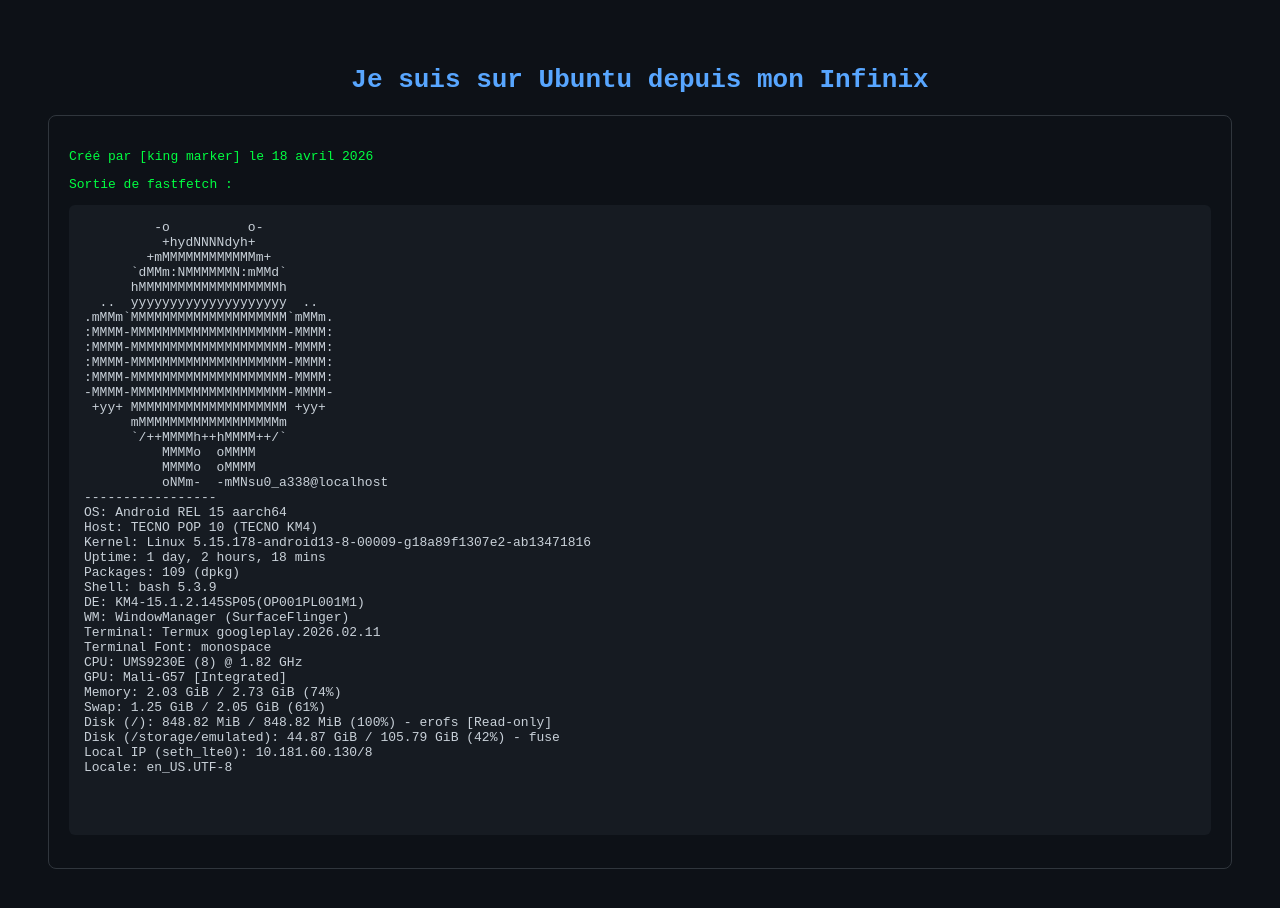
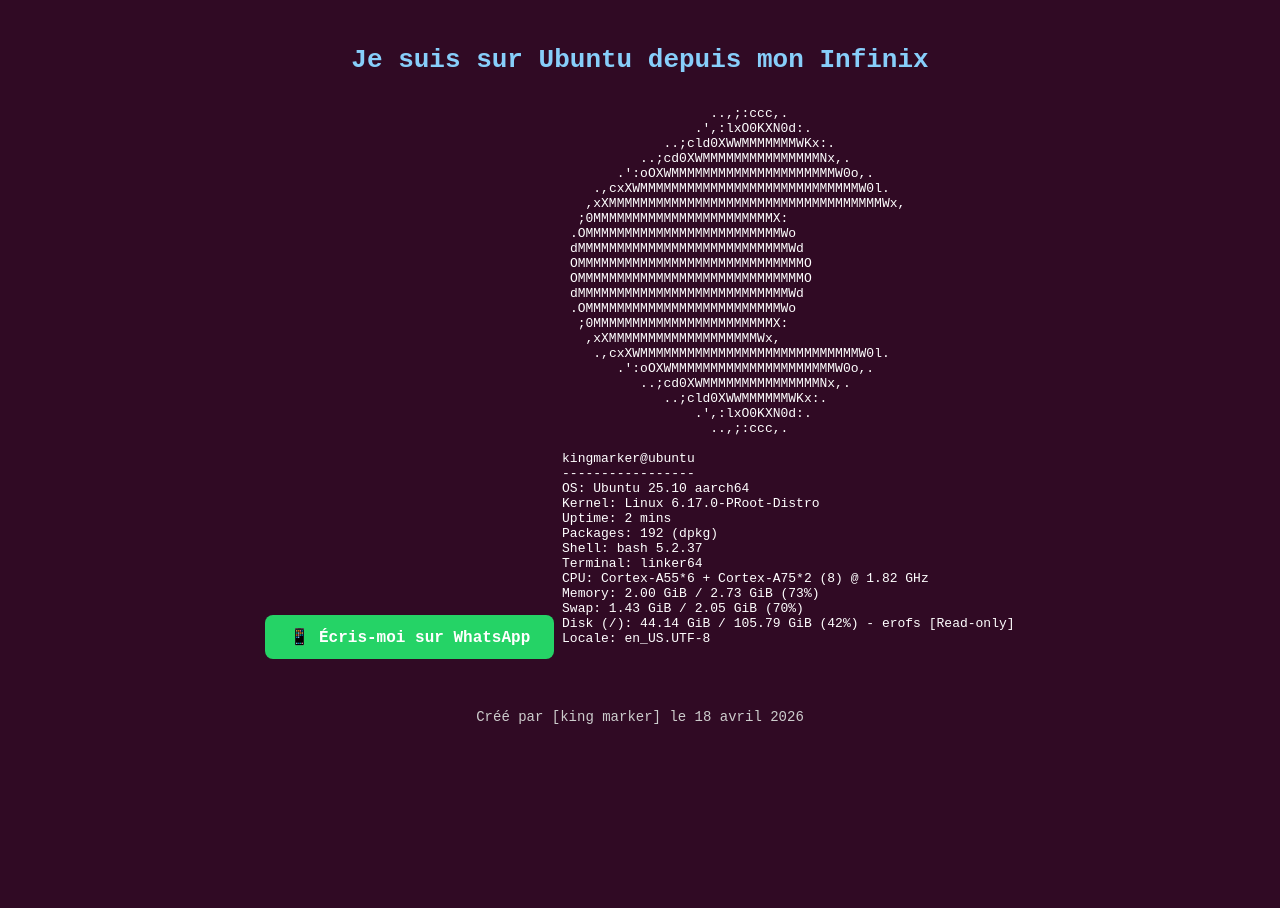
Before and after one commit to kingmaker225/kingmaker225.github.io, a plain HTML site: page index.html in a window 1280 px wide. After the commit the page ends 800 px from the top, so only its background shows below. Drawn offline with Linux system fonts and the light colour scheme.

Commit message:
Update index.html

```diff
--- a/index.html
+++ b/index.html
@@ -1,42 +1,63 @@
-<!DOCTYPE html><html><head><meta charset="UTF-8"><title>King Marker</title><style>body{background:#0d1117;color:#00ff41;font-family:monospace;padding:40px}h1{color:#58a6ff;text-align:center}.box{border:1px solid #30363d;padding:20px;border-radius:8px;margin:20px 0}pre{background:#161b22;padding:15px;border-radius:6px;overflow-x:auto;color:#c9d1d9;white-space:pre-wrap}</style></head><body><h1>Je suis sur Ubuntu depuis mon Infinix</h1><div class="box"><p>Créé par [king marker] le 18 avril 2026</p><p>Sortie de fastfetch :</p><pre>
-         -o          o-
-          +hydNNNNdyh+
-        +mMMMMMMMMMMMMm+
-      `dMMm:NMMMMMMN:mMMd`
-      hMMMMMMMMMMMMMMMMMMh
-  ..  yyyyyyyyyyyyyyyyyyyy  ..
-.mMMm`MMMMMMMMMMMMMMMMMMMM`mMMm.
-:MMMM-MMMMMMMMMMMMMMMMMMMM-MMMM:
-:MMMM-MMMMMMMMMMMMMMMMMMMM-MMMM:
-:MMMM-MMMMMMMMMMMMMMMMMMMM-MMMM:
-:MMMM-MMMMMMMMMMMMMMMMMMMM-MMMM:
--MMMM-MMMMMMMMMMMMMMMMMMMM-MMMM-
- +yy+ MMMMMMMMMMMMMMMMMMMM +yy+
-      mMMMMMMMMMMMMMMMMMMm
-      `/++MMMMh++hMMMM++/`
-          MMMMo  oMMMM
-          MMMMo  oMMMM
-          oNMm-  -mMNsu0_a338@localhost
+<!DOCTYPE html>
+<html>
+<head>
+<meta charset="UTF-8">
+<title>kingmarker@Ubuntu-Infinix</title>
+<style>
+body{background:#300A24;color:#FFFFFF;font-family:monospace;padding:20px;text-align:center}
+pre{text-align:left;display:inline-block;white-space:pre-wrap}
+h1{color:#87CEFA}
+.whatsapp-btn{display:inline-block;background:#25D366;color:white;padding:12px 24px;border-radius:8px;text-decoration:none;font-weight:bold;margin:20px 0;font-size:16px}
+.footer{margin-top:30px;font-size:14px;color:#ccc}
+</style>
+</head>
+<body>
+<h1>Je suis sur Ubuntu depuis mon Infinix</h1>
+
+<a href="https://wa.me/2250172379588" class="whatsapp-btn" target="_blank">
+   📱 Écris-moi sur WhatsApp
+</a>
+
+<pre>
+                   ..,;:ccc,.
+                 .',:lxO0KXN0d:.
+             ..;cld0XWWMMMMMMMWKx:.
+          ..;cd0XWMMMMMMMMMMMMMMMNx,.
+       .':oOXWMMMMMMMMMMMMMMMMMMMMMW0o,.
+    .,cxXWMMMMMMMMMMMMMMMMMMMMMMMMMMMMW0l.
+   ,xXMMMMMMMMMMMMMMMMMMMMMMMMMMMMMMMMMMMWx,
+  ;0MMMMMMMMMMMMMMMMMMMMMMMX:
+ .OMMMMMMMMMMMMMMMMMMMMMMMMMWo
+ dMMMMMMMMMMMMMMMMMMMMMMMMMMMWd
+ OMMMMMMMMMMMMMMMMMMMMMMMMMMMMMO
+ OMMMMMMMMMMMMMMMMMMMMMMMMMMMMMO
+ dMMMMMMMMMMMMMMMMMMMMMMMMMMMWd
+ .OMMMMMMMMMMMMMMMMMMMMMMMMMWo
+  ;0MMMMMMMMMMMMMMMMMMMMMMMX:
+   ,xXMMMMMMMMMMMMMMMMMMMWx,
+    .,cxXWMMMMMMMMMMMMMMMMMMMMMMMMMMMMW0l.
+       .':oOXWMMMMMMMMMMMMMMMMMMMMMW0o,.
+          ..;cd0XWMMMMMMMMMMMMMMMNx,.
+             ..;cld0XWWMMMMMMWKx:.
+                 .',:lxO0KXN0d:.
+                   ..,;:ccc,.
+
+kingmarker@ubuntu
 -----------------
-OS: Android REL 15 aarch64
-Host: TECNO POP 10 (TECNO KM4)
-Kernel: Linux 5.15.178-android13-8-00009-g18a89f1307e2-ab13471816
-Uptime: 1 day, 2 hours, 18 mins
-Packages: 109 (dpkg)
-Shell: bash 5.3.9
-DE: KM4-15.1.2.145SP05(OP001PL001M1)
-WM: WindowManager (SurfaceFlinger)
-Terminal: Termux googleplay.2026.02.11
-Terminal Font: monospace
-CPU: UMS9230E (8) @ 1.82 GHz
-GPU: Mali-G57 [Integrated]
-Memory: 2.03 GiB / 2.73 GiB (74%)
-Swap: 1.25 GiB / 2.05 GiB (61%)
-Disk (/): 848.82 MiB / 848.82 MiB (100%) - erofs [Read-only]
-Disk (/storage/emulated): 44.87 GiB / 105.79 GiB (42%) - fuse
-Local IP (seth_lte0): 10.181.60.130/8
+OS: Ubuntu 25.10 aarch64
+Kernel: Linux 6.17.0-PRoot-Distro
+Uptime: 2 mins
+Packages: 192 (dpkg)
+Shell: bash 5.2.37
+Terminal: linker64
+CPU: Cortex-A55*6 + Cortex-A75*2 (8) @ 1.82 GHz
+Memory: 2.00 GiB / 2.73 GiB (73%)
+Swap: 1.43 GiB / 2.05 GiB (70%)
+Disk (/): 44.14 GiB / 105.79 GiB (42%) - erofs [Read-only]
 Locale: en_US.UTF-8
+</pre>
 
+<p class="footer">Créé par [king marker] le 18 avril 2026</p>
 
-
-</pre></div></body></html>
+</body>
+</html>
```
